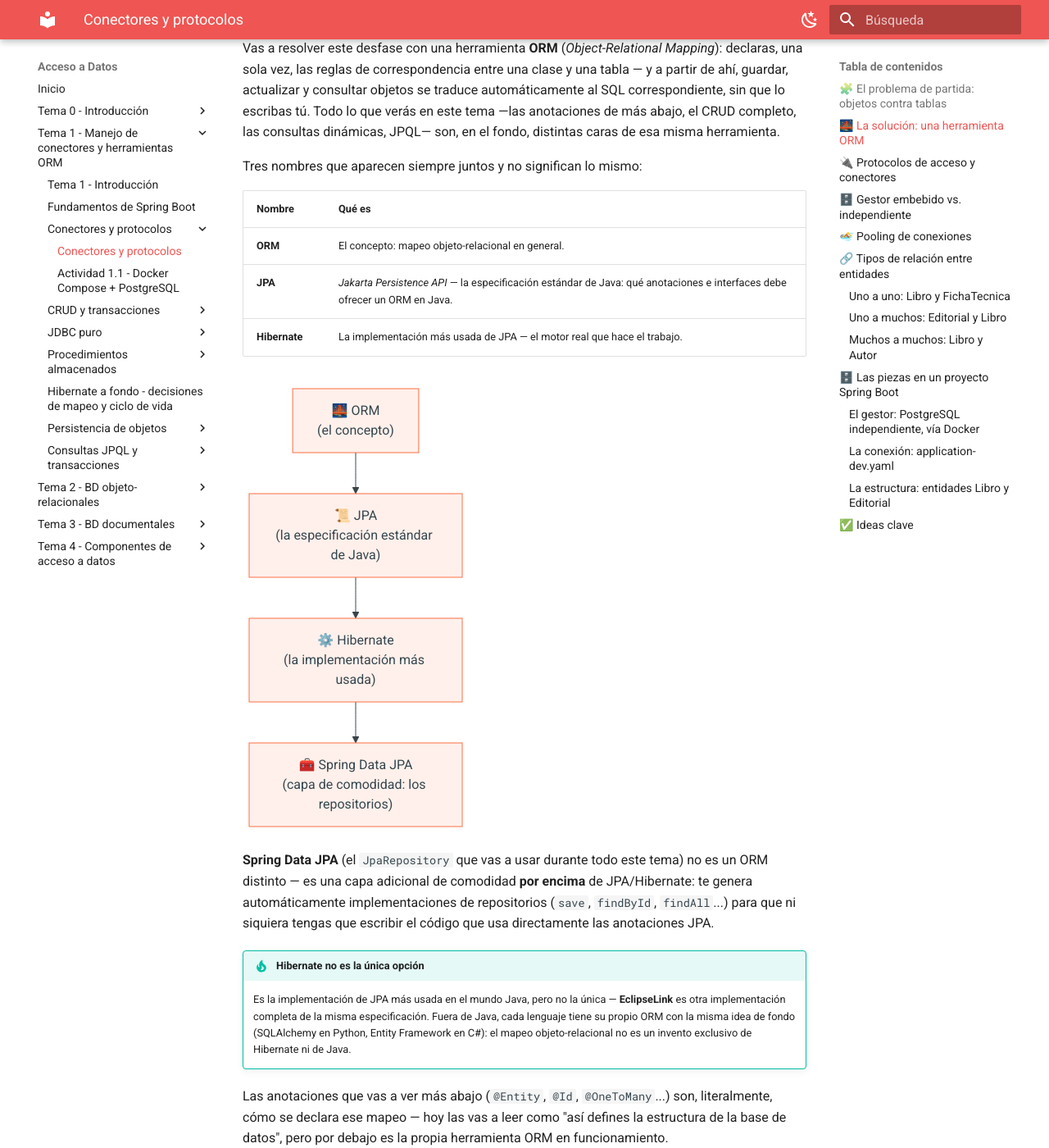
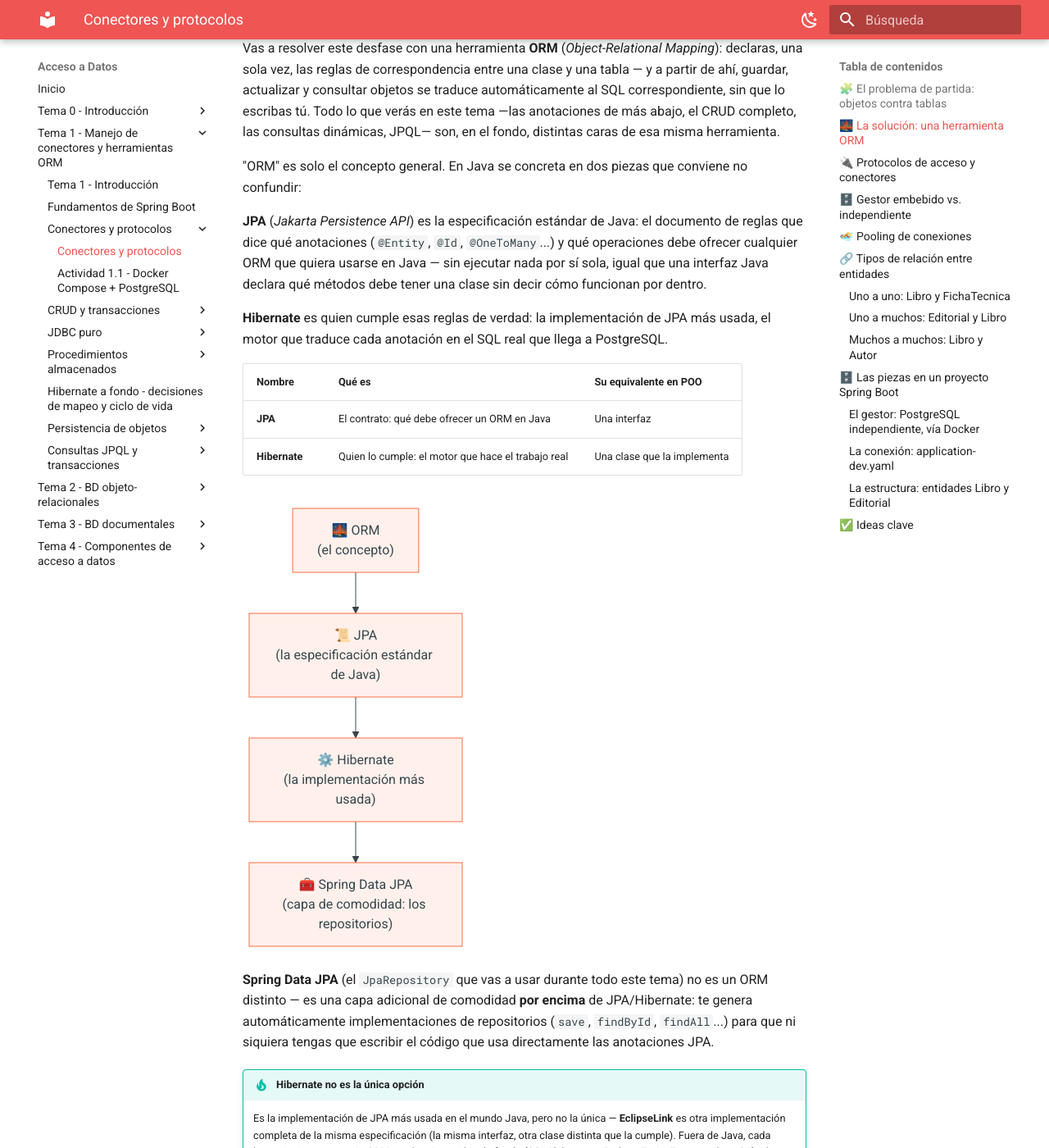
Before and after one commit to aitorventura/acceso-a-datos, an MkDocs documentation site: the page built from docs/tema1/conectores-y-protocolos.md, in a window 1280 px wide and 1400 px high, scrolled down 1338 px. Shown: the whole window at 82% size. Built offline with MkDocs 1.6.1 and Material for MkDocs 9.7.7, drawn with Linux system fonts in a browser that asks for light colours; some of the changed text lies outside the part shown.

Commit message:
Revisada teoría protocolos y conectores

````diff
--- a/docs/tema1/conectores-y-protocolos.md
+++ b/docs/tema1/conectores-y-protocolos.md
@@ -38,13 +38,16 @@
 
 Vas a resolver este desfase con una herramienta **ORM** (*Object-Relational Mapping*): declaras, una sola vez, las reglas de correspondencia entre una clase y una tabla — y a partir de ahí, guardar, actualizar y consultar objetos se traduce automáticamente al SQL correspondiente, sin que lo escribas tú. Todo lo que verás en este tema —las anotaciones de más abajo, el CRUD completo, las consultas dinámicas, JPQL— son, en el fondo, distintas caras de esa misma herramienta.
 
-Tres nombres que aparecen siempre juntos y no significan lo mismo:
+"ORM" es solo el concepto general. En Java se concreta en dos piezas que conviene no confundir:
 
-| Nombre | Qué es |
-|---|---|
-| **ORM** | El concepto: mapeo objeto-relacional en general. |
-| **JPA** | *Jakarta Persistence API* — la especificación estándar de Java: qué anotaciones e interfaces debe ofrecer un ORM en Java. |
-| **Hibernate** | La implementación más usada de JPA — el motor real que hace el trabajo. |
+**JPA** (*Jakarta Persistence API*) es la especificación estándar de Java: el documento de reglas que dice qué anotaciones (`@Entity`, `@Id`, `@OneToMany`...) y qué operaciones debe ofrecer cualquier ORM que quiera usarse en Java — sin ejecutar nada por sí sola, igual que una interfaz Java declara qué métodos debe tener una clase sin decir cómo funcionan por dentro.
+
+**Hibernate** es quien cumple esas reglas de verdad: la implementación de JPA más usada, el motor que traduce cada anotación en el SQL real que llega a PostgreSQL.
+
+| Nombre | Qué es | Su equivalente en POO |
+|---|---|---|
+| **JPA** | El contrato: qué debe ofrecer un ORM en Java | Una interfaz |
+| **Hibernate** | Quien lo cumple: el motor que hace el trabajo real | Una clase que la implementa |
 
 ```mermaid
 flowchart TB
@@ -56,7 +59,7 @@
 **Spring Data JPA** (el `JpaRepository` que vas a usar durante todo este tema) no es un ORM distinto — es una capa adicional de comodidad **por encima** de JPA/Hibernate: te genera automáticamente implementaciones de repositorios (`save`, `findById`, `findAll`...) para que ni siquiera tengas que escribir el código que usa directamente las anotaciones JPA.
 
 !!! tip "Hibernate no es la única opción"
-    Es la implementación de JPA más usada en el mundo Java, pero no la única — **EclipseLink** es otra implementación completa de la misma especificación. Fuera de Java, cada lenguaje tiene su propio ORM con la misma idea de fondo (SQLAlchemy en Python, Entity Framework en C#): el mapeo objeto-relacional no es un invento exclusivo de Hibernate ni de Java.
+    Es la implementación de JPA más usada en el mundo Java, pero no la única — **EclipseLink** es otra implementación completa de la misma especificación (la misma interfaz, otra clase distinta que la cumple). Fuera de Java, cada lenguaje tiene su propio ORM con la misma idea de fondo (SQLAlchemy en Python, Entity Framework en C#): el mapeo objeto-relacional no es un invento exclusivo de Hibernate ni de Java.
 
 Las anotaciones que vas a ver más abajo (`@Entity`, `@Id`, `@OneToMany`...) son, literalmente, cómo se declara ese mapeo — hoy las vas a leer como "así defines la estructura de la base de datos", pero por debajo es la propia herramienta ORM en funcionamiento.
 
````
